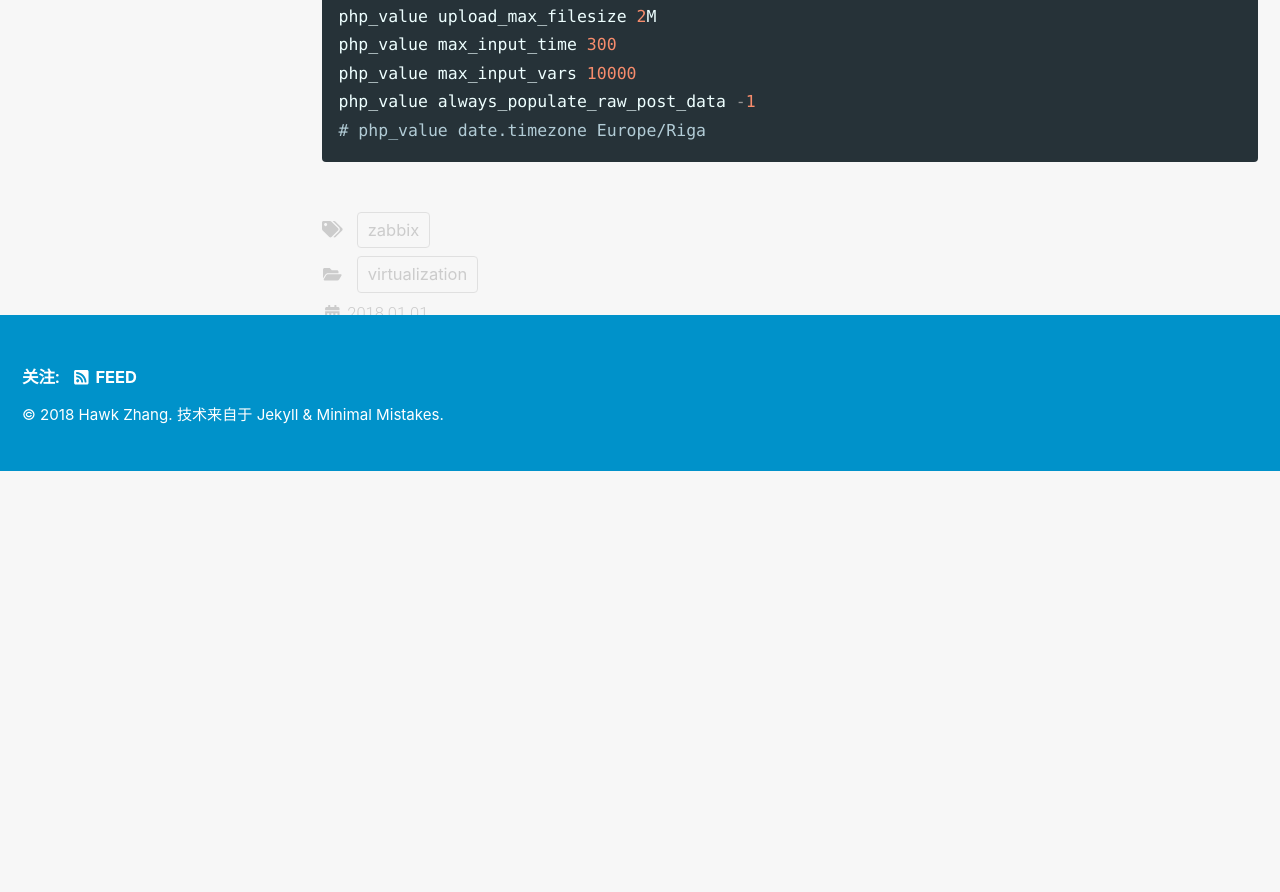
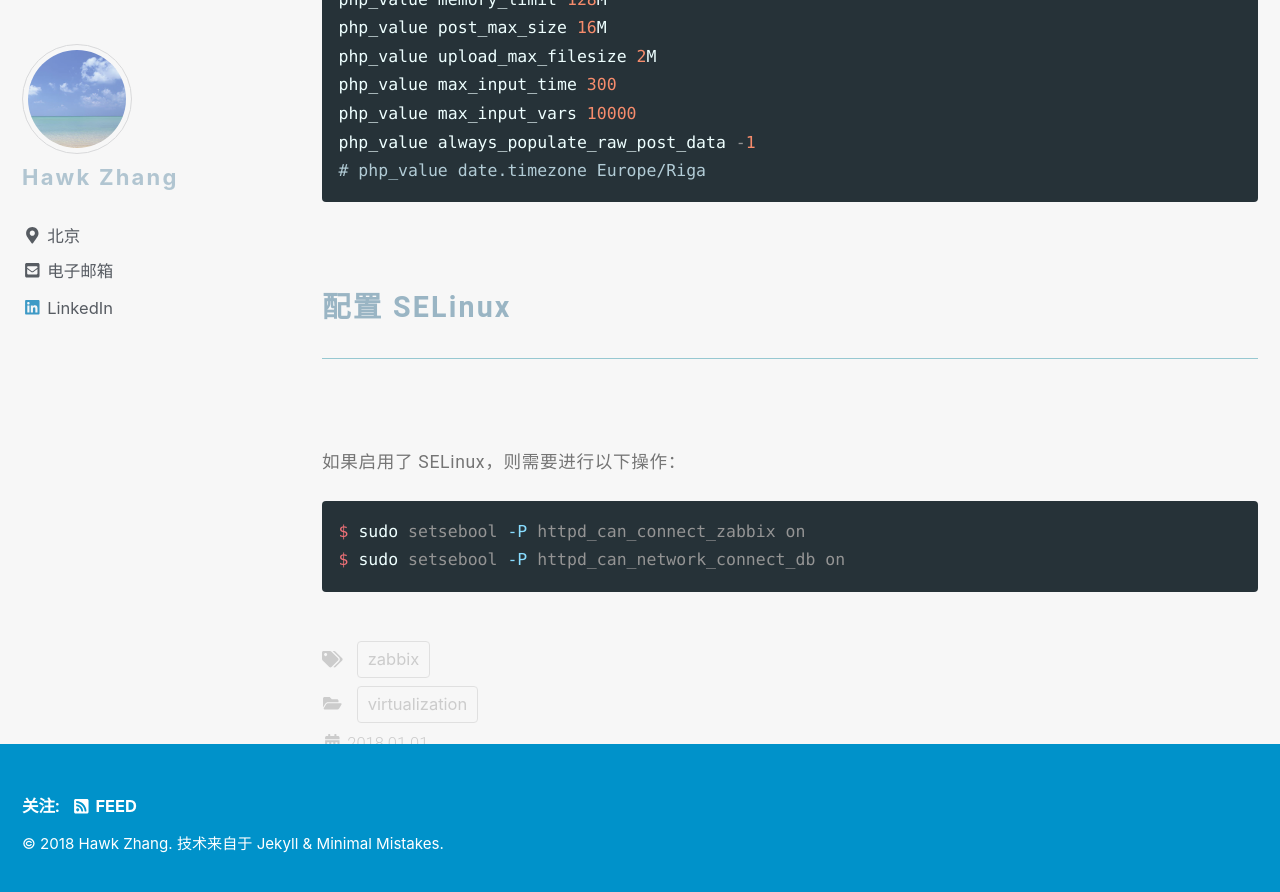
Before and after one commit to narru888/linotes_note, a Jekyll site: the page built from _posts/monitor/zabbix/2018-01-01-zabbix.basic.md, in a window 1280 px wide and 900 px high, scrolled down 11185 px. Shown: the top 892 px of the window. Built offline with Jekyll 4.4.1, drawn with Linux system fonts in a browser that asks for light colours; nearby versions of some CDN libraries; a script that is not in the unit is left out; before the commit the page ends 11656 px from its top, so only the background shows below that.

Commit message:
update on 2018-10-18 11:26:01 CST

````diff
--- a/_posts/monitor/zabbix/2018-01-01-zabbix.basic.md
+++ b/_posts/monitor/zabbix/2018-01-01-zabbix.basic.md
@@ -343,3 +343,21 @@
 php_value always_populate_raw_post_data -1
 # php_value date.timezone Europe/Riga
 ```
+
+
+
+
+
+
+
+
+
+
+### 配置 SELinux
+
+如果启用了 SELinux，则需要进行以下操作：
+
+```bash
+$ sudo setsebool -P httpd_can_connect_zabbix on
+$ sudo setsebool -P httpd_can_network_connect_db on
+```
````
